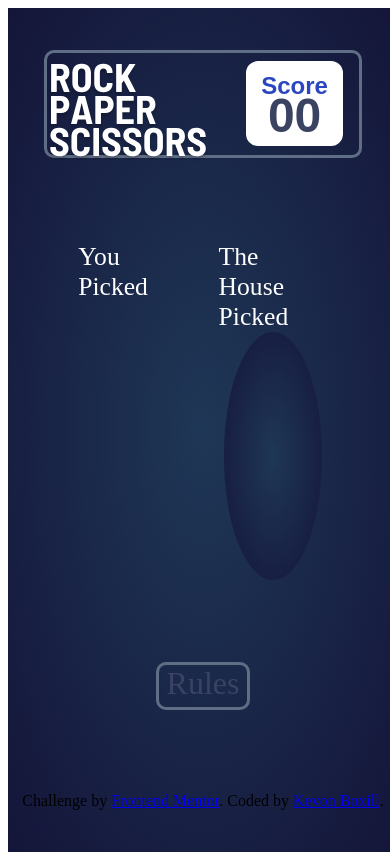
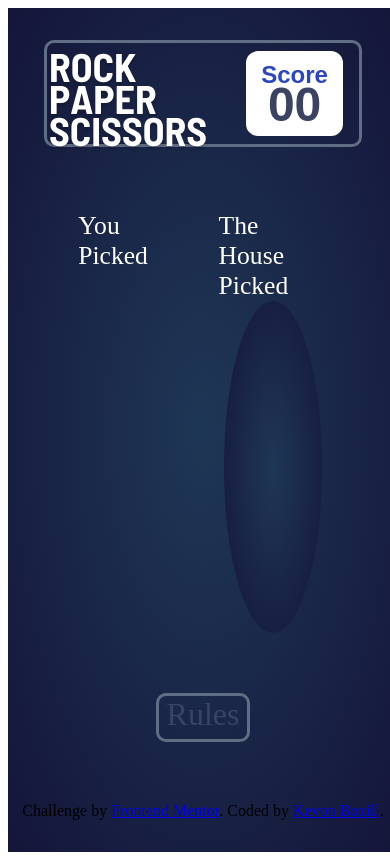
Before and after one commit to alphacrutch/Rock-Paper-Scissors-TT, a plain HTML site: page index.html in a window 390 px wide. Drawn offline with Linux system fonts and the light colour scheme; a web font is replaced by a local one.

Commit message:
Styles update

```diff
--- a/styles/indexM.scss
+++ b/styles/indexM.scss
@@ -1,4 +1,3 @@
-    @media screen and (max-width: 769px) {
    Main {
        position: relative;
        display: flex;
@@ -191,7 +190,7 @@
        #PickedChoiceContainer {
            display: flex;
            position: relative;
-                height: 40%;
+           height: 50%;
            width: 80%;
            flex-flow: row nowrap;
            justify-content: space-evenly;
@@ -324,4 +323,3 @@
            }
        }
    }
-    }
```
Also changed, not shown: styles/indexM.css, 1 other file. Lines whose indentation alone changed are shown as unchanged.
